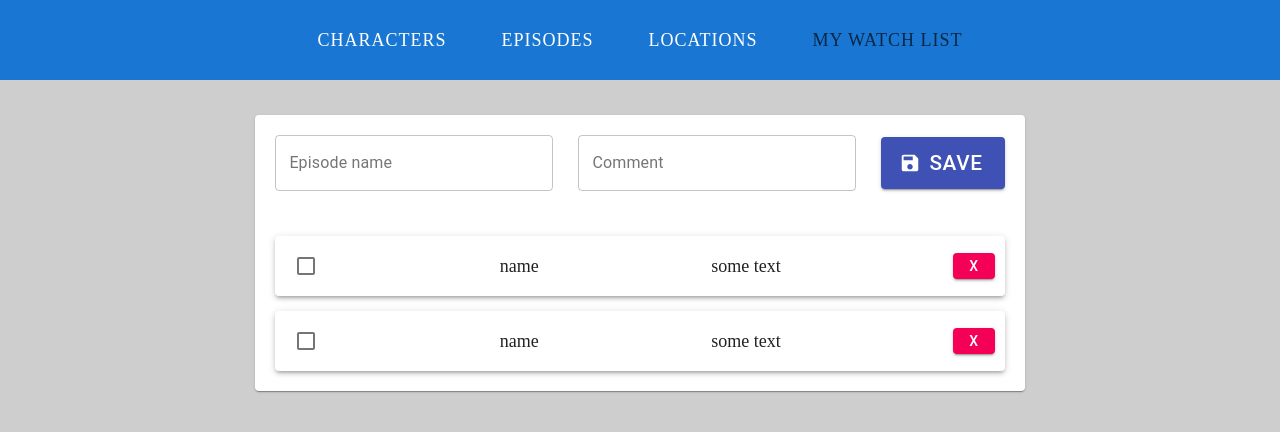
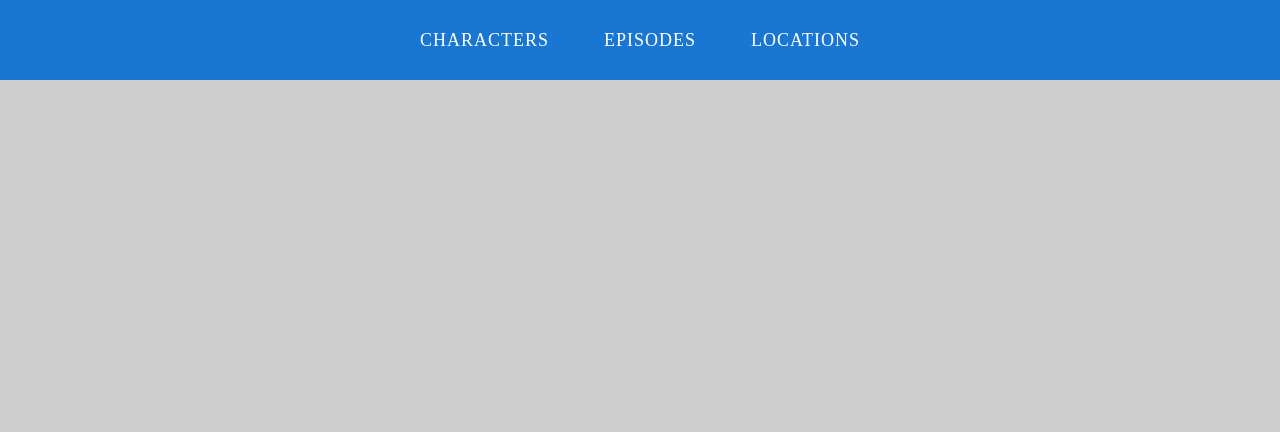
Before and after one commit to Mongor/rick_and_morti_test, a React (Create React App) app: page /myWatchList in a window 1280 px wide. Shown: the top 432 px of the page. Built offline with nearby package versions, Linux system fonts and the light colour scheme.

Commit message:
remove needles code

```diff
--- a/src/components/Header/Header.js
+++ b/src/components/Header/Header.js
@@ -27,12 +27,6 @@ const Header = () => {
 						to='/locations'>
 						Locations
 					</NavLink>
-					<NavLink
-						className='navLink'
-						activeClassName='selected'
-						to='/myWatchList'>
-						My Watch List
-					</NavLink>
 				</nav>
 			</Container>
 		</header>
--- a/src/components/MyWatchList/MyWatchListPage/MyWatchListPage.js
+++ /dev/null
@@ -1,15 +0,0 @@
-import React from 'react';
-
-import WatchContanier from '../WatchContainer/WatchContainer';
-
-import './MyWatchListPage.scss';
-
-const MyWatchListPage = () => {
-	return (
-		<section className='my_watch_container'>
-			<WatchContanier />
-		</section>
-	);
-};
-
-export default MyWatchListPage;
--- a/src/components/MyWatchList/MyWatchListPage/MyWatchListPage.scss
+++ /dev/null
@@ -1,6 +0,0 @@
-.my_watch_container {
-	margin: 35px 0;
-	display: flex;
-	align-items: center;
-	justify-content: center;
-}
--- a/src/components/MyWatchList/WatchContainer/WatchContainer.js
+++ /dev/null
@@ -1,59 +0,0 @@
-import React, { useState } from 'react';
-import WatchItem from '../WatchItem/WatchItem';
-import WatchForm from '../WatchForm/WatchForm';
-import Paper from '@material-ui/core/Paper';
-
-import './WatchContainer.scss';
-
-const WatchContainer = () => {
-	const [formData, setFormData] = useState({
-		id: '',
-		name: '',
-		comment: '',
-	});
-
-	let formValues = {
-		name: '',
-		comment: '',
-	};
-
-	let changeName = (e) => {
-		formValues.name = e.target.value;
-		console.log(formValues.name);
-	};
-
-	let changeComment = (e) => {
-		formValues.comment = e.target.value;
-		console.log(formValues.comment);
-	};
-
-	let handleSubmit = (e) => {
-		e.preventDefault();
-
-		setFormData({
-			id: new Date(),
-			name: formValues.name,
-			comment: formValues.comment,
-		});
-
-		console.log(formData, 'click form btn');
-		console.log(formValues, 'click form btn');
-	};
-	return (
-		<Paper className='watch_container'>
-			<WatchForm
-				handleSubmit={handleSubmit}
-				changeName={changeName}
-				changeComment={changeComment}
-				formData={formData}
-				formValues={formValues}
-			/>
-			<div className='watch_item_container'>
-				<WatchItem />
-				<WatchItem />
-			</div>
-		</Paper>
-	);
-};
-
-export default WatchContainer;
--- a/src/components/MyWatchList/WatchContainer/WatchContainer.scss
+++ /dev/null
@@ -1,4 +0,0 @@
-.watch_container {
-	padding: 20px;
-	border-radius: 5px;
-}
--- a/src/components/MyWatchList/WatchForm/WatchForm.js
+++ /dev/null
@@ -1,38 +0,0 @@
-import React from 'react';
-import Button from '@material-ui/core/Button';
-import TextField from '@material-ui/core/TextField';
-import SaveIcon from '@material-ui/icons/Save';
-
-import './WatchForm.scss';
-
-const WatchForm = (props) => {
-	const { handleSubmit, changeName, changeComment, formValues } = props;
-	return (
-		<section className='form_wraper'>
-			<form action='#' className='action_form'>
-				<TextField
-					label='Episode name'
-					variant='outlined'
-					onChange={changeName}
-				/>
-				<TextField
-					label='Comment'
-					variant='outlined'
-					onChange={changeComment}
-				/>
-				<Button
-					className='save_icon'
-					variant='contained'
-					color='primary'
-					size='large'
-					startIcon={<SaveIcon />}
-					disabled={formValues.name.length ? true : false}
-					onClick={(e) => handleSubmit(e)}>
-					Save
-				</Button>
-			</form>
-		</section>
-	);
-};
-
-export default WatchForm;
--- a/src/components/MyWatchList/WatchForm/WatchForm.scss
+++ /dev/null
@@ -1,18 +0,0 @@
-.form_wraper {
-	form {
-		margin-bottom: 45px;
-		display: flex;
-		align-items: center;
-	}
-	.save_icon {
-		font-size: 1.3em !important;
-	}
-
-	.MuiFormControl-root {
-		margin-right: 25px !important;
-	}
-
-	.MuiInputBase-input {
-		min-width: 250px !important;
-	}
-}
--- a/src/components/MyWatchList/WatchItem/WatchItem.js
+++ /dev/null
@@ -1,24 +0,0 @@
-import React from 'react';
-import Button from '@material-ui/core/Button';
-import Checkbox from '@material-ui/core/Checkbox';
-import Paper from '@material-ui/core/Paper';
-
-import './WatchItem.scss';
-
-const WatchItem = (props) => {
-	return (
-		<Paper elevation={3} className='watch_item'>
-			<Checkbox inputProps={{ 'aria-label': 'primary checkbox' }} />
-			<span className='watch_text'>name</span>
-			<span className='watch_text'>some text</span>
-			<Button
-				className='delete_button'
-				variant='contained'
-				color='secondary'>
-				x
-			</Button>
-		</Paper>
-	);
-};
-
-export default WatchItem;
--- a/src/components/MyWatchList/WatchItem/WatchItem.scss
+++ /dev/null
@@ -1,25 +0,0 @@
-.watch_item {
-	min-width: 250px;
-	min-height: 50px;
-	display: flex;
-	align-items: center;
-	justify-content: space-between;
-	padding: 5px 10px;
-	margin-bottom: 15px;
-	&:last-child {
-		margin-bottom: 0px;
-	}
-
-	.delete_button {
-		line-height: 1 !important;
-		min-width: 36px !important;
-	}
-	.watch_text {
-		max-width: 230px;
-		text-align: start;
-		font-size: 18px;
-		@media (max-width: 768px) {
-			font-size: 16px;
-		}
-	}
-}
--- a/src/components/Routers.js
+++ b/src/components/Routers.js
@@ -5,7 +5,6 @@ import { Switch, Route } from 'react-router-dom';
 import CharactersPage from './Characters/CharactersPage/CharactersPage';
 import EpisodesPage from './Episodes/EpisodesPage/EpisodesPage';
 import LocationsPage from './Locations/LocationsPage/LocationsPage';
-import MyWatchListPage from './MyWatchList/MyWatchListPage/MyWatchListPage';
 
 const Router = () => {
 	return (
@@ -20,9 +19,6 @@ const Router = () => {
 				<Route path='/locations'>
 					<LocationsPage />
 				</Route>
-				<Route path='/myWatchList'>
-					<MyWatchListPage />
-				</Route>
 			</Switch>
 		</Container>
 	);
--- a/src/components/UI/CustomPagination/CustomPagination.js
+++ b/src/components/UI/CustomPagination/CustomPagination.js
@@ -4,10 +4,8 @@ import Button from '@material-ui/core/Button';
 
 import './CustomPagination.scss';
 
-const CustomPagination = (props) => {
+const CustomPagination = props => {
 	const { setDataUrl, pagInfo } = props;
-
-	console.log(pagInfo);
 
 	const getNextPage = () => {
 		if (pagInfo.info.next !== null) {
```
Also changed, not shown: 1 other file (tests, documents, lock files or other folders).
